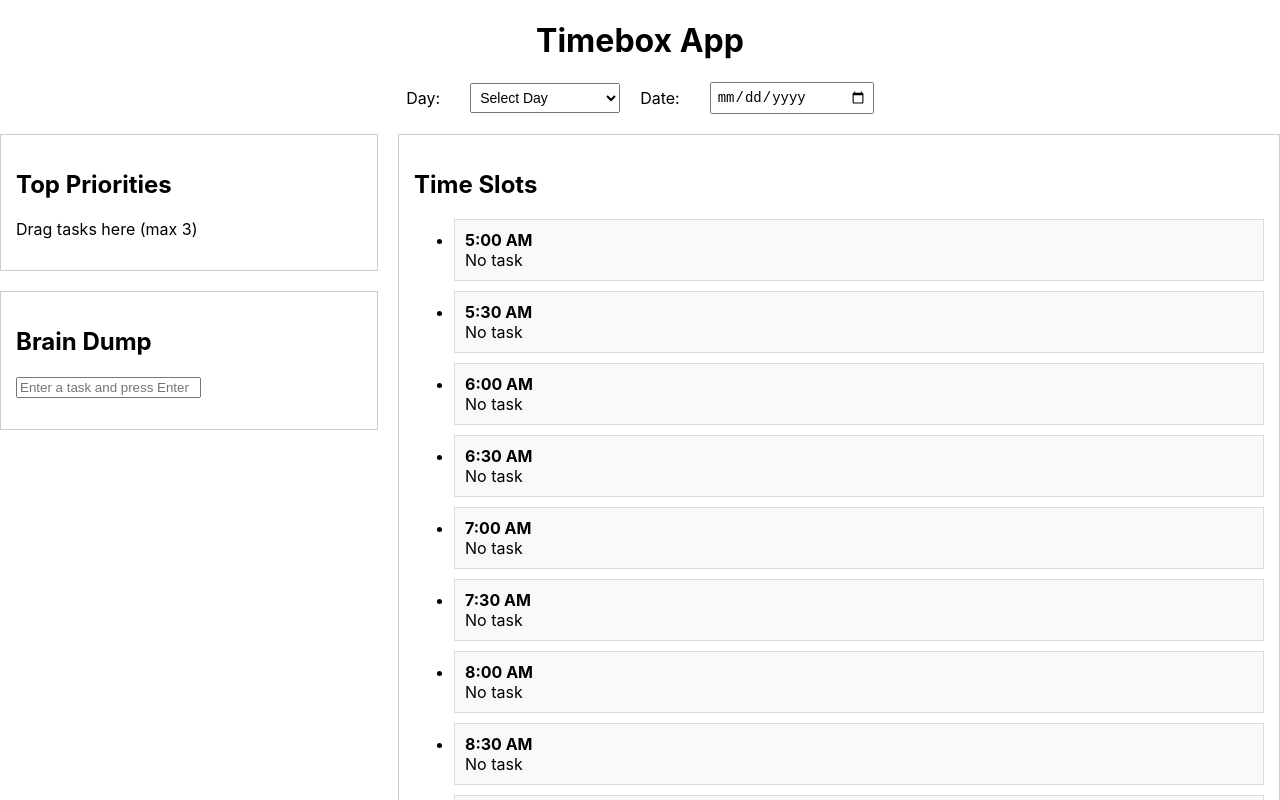
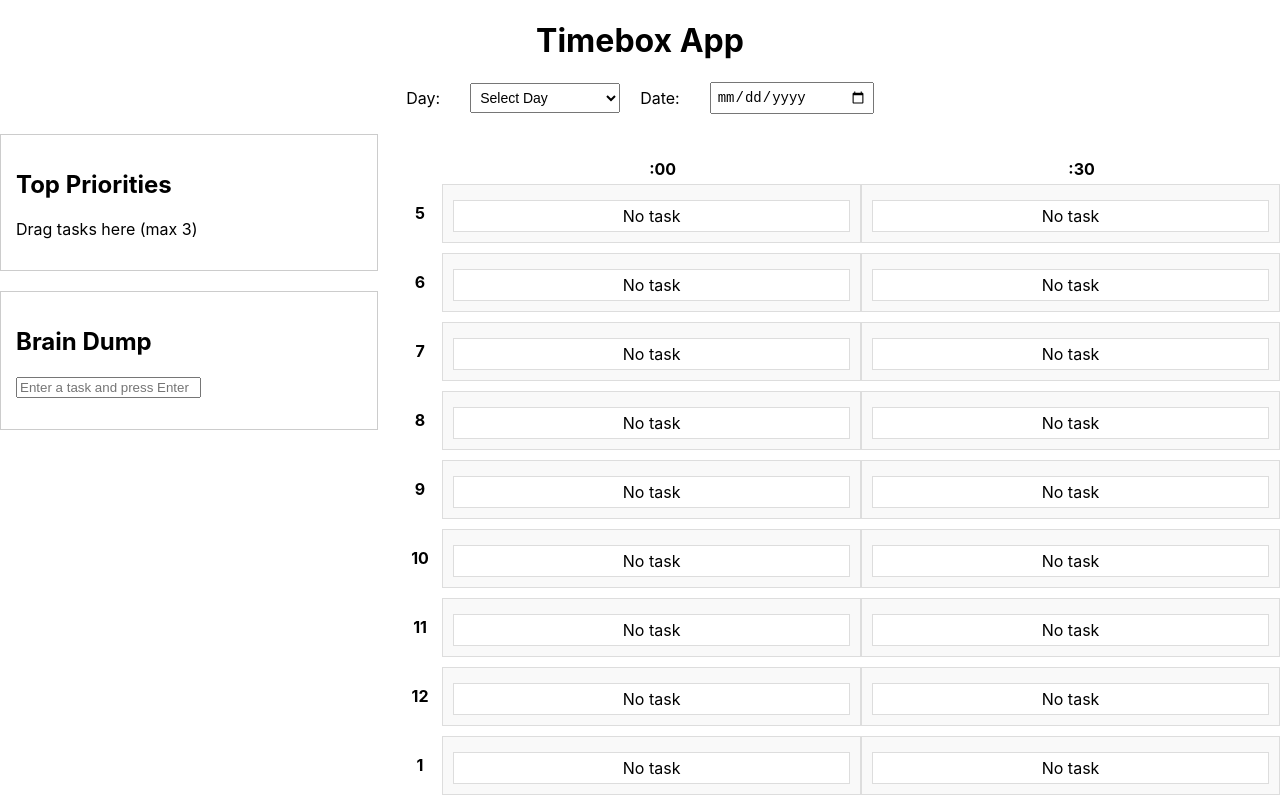
Before and after one commit to MidziRibery/timebox, a React (Create React App) app: page / in a window 1280 px wide. Shown: the top 800 px of the page. Built offline with nearby package versions, Linux system fonts and the light colour scheme.

Commit message:
Irritating css alignment issues fixed somehow

```diff
--- a/src/App.css
+++ b/src/App.css
@@ -1,22 +1,22 @@
 /* Centering the title "Timebox App" */
 h1 {
-  text-align: center; /* Centers the title horizontally */
+  text-align: center;
 }
 
-/* Styling for the flex container that wraps the left and right sections */
+/* Flex container for left and right sections */
 .timebox-container {
   display: flex;
   justify-content: space-between;
   margin-top: 20px;
 }
 
-/* Left section takes up 30% of the width */
+/* Left section styling */
 .left-section {
   width: 30%;
-  margin-right: 20px; /* Adds space between left and right sections */
+  margin-right: 20px;
 }
 
-/* Right section takes up 70% of the width */
+/* Right section styling */
 .right-section {
   width: 70%;
 }
@@ -24,53 +24,85 @@ h1 {
 /* Date Selector (Day and Date fields) */
 .date-selector {
   display: flex;
-  justify-content: center; /* Ensures spacing between Day and Date */
-  align-items: center; /* Vertically aligns items in the center */
+  justify-content: center;
+  align-items: center;
   margin-top: 20px;
   gap: 20px;
 }
 
-/* Flex container for Day and Date pairs */
-.date-selector .pair {
-  display: flex;
-  align-items: center; /* Vertically aligns the label and dropdown together */
-}
-
 /* Styling for the Day and Date fields */
 .date-selector label {
-  margin-right: 10px; /* Adds some space between the label and dropdown */
+  margin-right: 10px;
 }
 
 .date-selector select,
 .date-selector input[type="date"] {
   padding: 5px;
   font-size: 14px;
-  width: 150px; /* Adjust width for better spacing */
+  width: 150px;
 }
 
-/* Styling for the priority list */
+/* Styling for priority list */
 .priority-list {
   border: 1px solid #ccc;
   padding: 15px;
   margin-bottom: 20px;
 }
 
-/* Styling for the brain dump */
+/* Styling for brain dump */
 .brain-dump {
   border: 1px solid #ccc;
   padding: 15px;
 }
 
-/* Styling for the time slots */
-.time-slots {
-  border: 1px solid #ccc;
-  padding: 15px;
+/* Time slots container */
+.time-slots-container {
+  width: 100%;
+  margin-top: 20px;
 }
 
-/* Adjust the task slot styling to fit in the right section */
+/* Header row to display :00 and :30 */
+.time-slots-header {
+  display: flex;
+  justify-content: space-between;
+  padding: 5px 0;
+  text-align: center;
+  font-weight: bold;
+}
+
+.hour-column-header {
+  width: 5%; /* Ensures the header for hours has space */
+}
+
+.time-slot-header {
+  width: 45%; /* Matches the width of the time slots below */
+}
+
+/* Time slot row */
+.time-slot-row {
+  display: flex;
+  justify-content: space-between;
+  margin-bottom: 10px;
+  align-items: center;
+}
+
+.hour-column {
+  width: 5%; /* Adjusted to make the hour column narrower */
+  text-align: center;
+}
+
 .time-slot {
-  margin-bottom: 10px;
-  background-color: #f9f9f9;
+  width: 45%; /* Matches width to the headers */
   padding: 10px;
   border: 1px solid #ddd;
+  background-color: #f9f9f9;
+  text-align: center;
 }
+
+.task-slot {
+  margin-top: 5px;
+  padding: 5px;
+  border: 1px solid #ddd;
+  background-color: #fff;
+  text-align: center;
+}
--- a/src/components/TimeSlots.js
+++ b/src/components/TimeSlots.js
@@ -1,75 +1,67 @@
-// Importing React and useState for managing state
+// src/components/TimeSlots.js
+
 import React, { useState } from "react";
 
 const TimeSlots = () => {
-  // Updated array of time slots with 30-minute intervals
-  const timeSlots = [
-    "5:00 AM",
-    "5:30 AM",
-    "6:00 AM",
-    "6:30 AM",
-    "7:00 AM",
-    "7:30 AM",
-    "8:00 AM",
-    "8:30 AM",
-    "9:00 AM",
-    "9:30 AM",
-    "10:00 AM",
-    "10:30 AM",
-    "11:00 AM",
-    "11:30 AM",
-    "12:00 PM",
-    "12:30 PM",
-    "1:00 PM",
-    "1:30 PM",
-    "2:00 PM",
-    "2:30 PM",
-    "3:00 PM",
-    "3:30 PM",
-    "4:00 PM",
-    "4:30 PM",
-    "5:00 PM",
-    "5:30 PM",
-    "6:00 PM",
-    "6:30 PM",
-    "7:00 PM",
-    "7:30 PM",
-    "8:00 PM",
-    "8:30 PM",
-    "9:00 PM",
-    "9:30 PM",
-    "10:00 PM",
+  // Time slot hours
+  const hours = [
+    "5",
+    "6",
+    "7",
+    "8",
+    "9",
+    "10",
+    "11",
+    "12",
+    "1",
+    "2",
+    "3",
+    "4",
+    "5",
+    "6",
+    "7",
+    "8",
+    "9",
+    "10",
   ];
 
-  // State to keep track of tasks assigned to each time slot
-  const [tasksInSlots, setTasksInSlots] = useState(
-    Array(timeSlots.length).fill(null)
+  // State to keep track of tasks assigned to each :00 and :30 time slot
+  const [tasksInSlots00, setTasksInSlots00] = useState(
+    Array(hours.length).fill(null)
+  );
+  const [tasksInSlots30, setTasksInSlots30] = useState(
+    Array(hours.length).fill(null)
   );
 
-  // Function to handle assigning a task to a time slot (placeholder for drag-and-drop logic)
-  const handleTaskDrop = (task, index) => {
-    const updatedSlots = [...tasksInSlots];
-    updatedSlots[index] = task;
-    setTasksInSlots(updatedSlots);
-  };
+  return (
+    <div className="time-slots-container">
+      {/* Header row for :00 and :30 */}
+      <div className="time-slots-header">
+        <div className="hour-column-header"></div> {/* Empty for alignment */}
+        <div className="time-slot-header">:00</div>
+        <div className="time-slot-header">:30</div>
+      </div>
 
-  return (
-    // Main container for the Time Slots
-    <div className="time-slots">
-      <h2>Time Slots</h2>
-
-      {/* Rendering each time slot */}
-      <ul>
-        {timeSlots.map((time, index) => (
-          <li key={index} className="time-slot">
-            <strong>{time}</strong> {/* Displaying the time */}
-            {/* Displaying the task if assigned to the time slot */}
+      {/* Time slots rendered side by side with hour column */}
+      {hours.map((hour, index) => (
+        <div className="time-slot-row" key={index}>
+          <div className="hour-column">
+            <strong>{hour}</strong> {/* Only display the hour here */}
+          </div>
+          <div className="time-slot">
+            {/* :00 Time Slot */}
             <div className="task-slot">
-              {tasksInSlots[index] ? tasksInSlots[index] : "No task"}
+              {tasksInSlots00[index] ? tasksInSlots00[index] : "No task"}
             </div>
-          </li>
-        ))}
-      </ul>
+          </div>
+          <div className="time-slot">
+            {/* :30 Time Slot */}
+            <div className="task-slot">
+              {tasksInSlots30[index] ? tasksInSlots30[index] : "No task"}
+            </div>
+          </div>
+        </div>
+      ))}
     </div>
   );
 };
```
